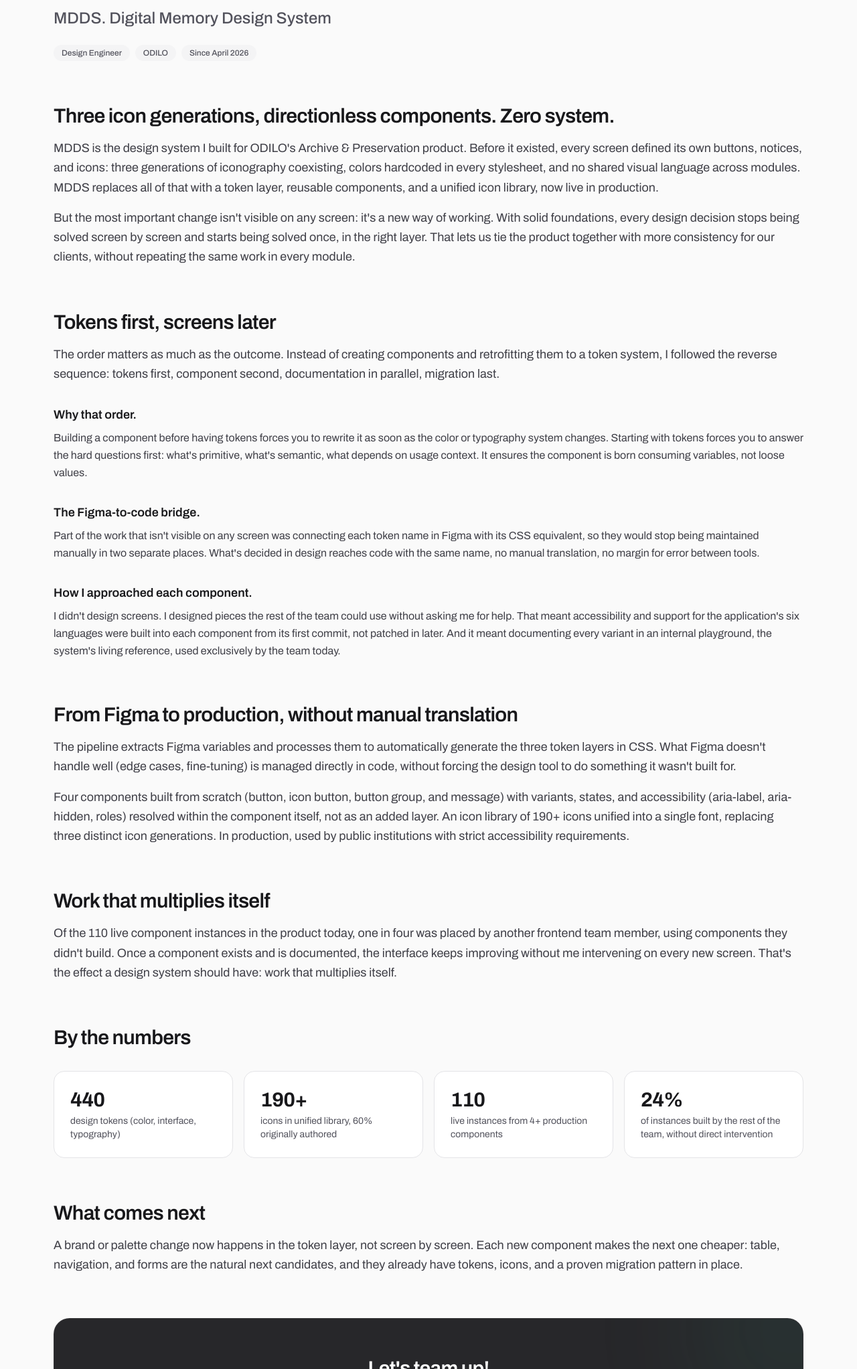
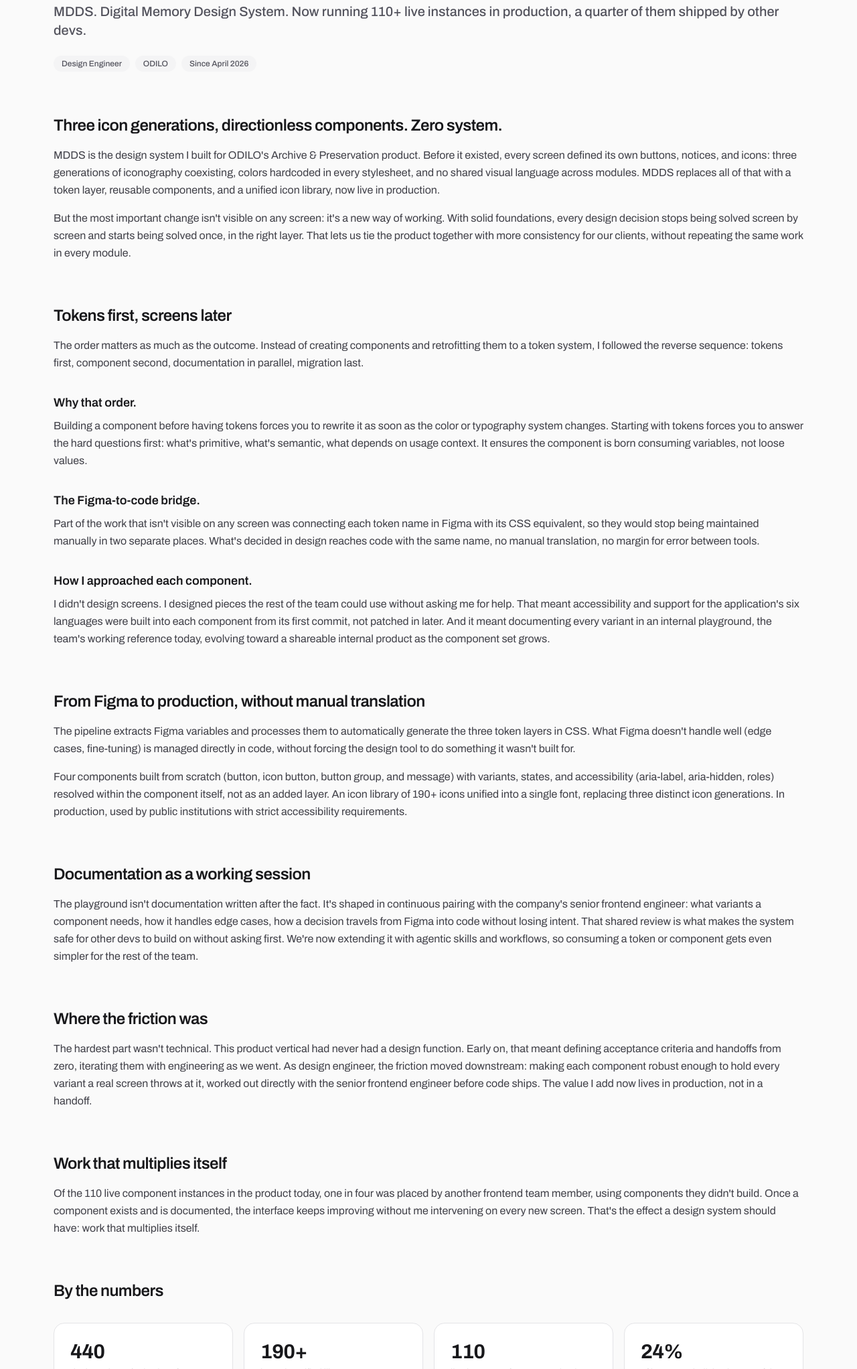
Before and after one commit to itsarodav/web-portfolio, a website built with Vite: page mdds-case.html in a window 1280 px wide. Shown: the part 756-2800 px from the top of the page at 67% size. Built offline with nearby package versions, Linux system fonts and the light colour scheme.

Commit message:
fix: cs info

```diff
--- a/mdds-case.html
+++ b/mdds-case.html
@@ -78,9 +78,9 @@
         </div>
 
         <div class="mt-8 space-y-4 md:mt-10">
-          <h1 class="text-3xl font-bold tracking-tight text-zinc-900 dark:text-zinc-100 md:text-5xl" data-i18n="case.mdds.title">Designed, engineered, and shipped. Solo.</h1>
+          <h1 class="text-2xl font-bold tracking-tight text-zinc-900 dark:text-zinc-100 md:text-4xl" data-i18n="case.mdds.title">Designed, engineered, and shipped. Solo.</h1>
 
-          <h2 class="text-xl text-zinc-600 dark:text-zinc-400 md:text-2xl font-medium" data-i18n="case.mdds.subtitle">MDDS. Digital Memory Design System</h2>
+          <h2 class="text-lg text-zinc-600 dark:text-zinc-400 md:text-xl font-medium" data-i18n="case.mdds.subtitle">MDDS. Digital Memory Design System. Now running 110+ live instances in production, a quarter of them shipped by other devs.</h2>
 
           <div class="flex flex-wrap gap-2 pt-2">
             <span class="rounded-full bg-zinc-100 px-3 py-1 text-xs font-medium text-zinc-600 dark:bg-zinc-800 dark:text-zinc-300" data-i18n="case.mdds.role">Design Engineer</span>
@@ -92,50 +92,62 @@
 
       <!-- OVERVIEW -->
       <section class="case-section mt-12 md:mt-16">
-        <h2 class="case-section-title text-2xl font-semibold tracking-tight text-zinc-900 dark:text-zinc-100 md:text-3xl" data-i18n="case.mdds.overview.title">Three icon generations, directionless components. Zero system.</h2>
-        <p class="mt-4 text-base leading-relaxed text-zinc-700 dark:text-zinc-300 md:text-lg" data-i18n="case.mdds.overview.p1">MDDS is the design system I built for ODILO's Archive & Preservation product. Before it existed, every screen defined its own buttons, notices, and icons: three generations of iconography coexisting, colors hardcoded in every stylesheet, and no shared visual language across modules. MDDS replaces all of that with a token layer, reusable components, and a unified icon library — now live in production.</p>
-        <p class="mt-4 text-base leading-relaxed text-zinc-700 dark:text-zinc-300 md:text-lg" data-i18n="case.mdds.overview.p2">But the most important change isn't visible on any screen: it's a new way of working. With solid foundations, every design decision stops being solved screen by screen and starts being solved once, in the right layer. That lets us tie the product together with more consistency for our clients, without repeating the same work in every module.</p>
+        <h2 class="case-section-title text-xl font-semibold tracking-tight text-zinc-900 dark:text-zinc-100 md:text-2xl" data-i18n="case.mdds.overview.title">Three icon generations, directionless components. Zero system.</h2>
+        <p class="mt-4 text-sm leading-relaxed text-zinc-700 dark:text-zinc-300 md:text-base" data-i18n="case.mdds.overview.p1">MDDS is the design system I built for ODILO's Archive & Preservation product. Before it existed, every screen defined its own buttons, notices, and icons: three generations of iconography coexisting, colors hardcoded in every stylesheet, and no shared visual language across modules. MDDS replaces all of that with a token layer, reusable components, and a unified icon library — now live in production.</p>
+        <p class="mt-4 text-sm leading-relaxed text-zinc-700 dark:text-zinc-300 md:text-base" data-i18n="case.mdds.overview.p2">But the most important change isn't visible on any screen: it's a new way of working. With solid foundations, every design decision stops being solved screen by screen and starts being solved once, in the right layer. That lets us tie the product together with more consistency for our clients, without repeating the same work in every module.</p>
       </section>
 
       <!-- TOKENS FIRST, SCREENS LATER -->
       <section class="case-section mt-12 md:mt-16">
-        <h2 class="case-section-title text-2xl font-semibold tracking-tight text-zinc-900 dark:text-zinc-100 md:text-3xl" data-i18n="case.mdds.s1.title">Tokens first, screens later</h2>
-        <p class="mt-4 text-base leading-relaxed text-zinc-700 dark:text-zinc-300 md:text-lg" data-i18n="case.mdds.s1.intro">The order matters as much as the outcome. Instead of creating components and retrofitting them to a token system, I followed the reverse sequence: tokens first, component second, documentation in parallel, migration last.</p>
+        <h2 class="case-section-title text-xl font-semibold tracking-tight text-zinc-900 dark:text-zinc-100 md:text-2xl" data-i18n="case.mdds.s1.title">Tokens first, screens later</h2>
+        <p class="mt-4 text-sm leading-relaxed text-zinc-700 dark:text-zinc-300 md:text-base" data-i18n="case.mdds.s1.intro">The order matters as much as the outcome. Instead of creating components and retrofitting them to a token system, I followed the reverse sequence: tokens first, component second, documentation in parallel, migration last.</p>
 
         <div class="mt-8 space-y-8">
           <div class="case-subsection">
-            <h3 class="text-lg font-semibold text-zinc-900 dark:text-zinc-100" data-i18n="case.mdds.s1.p1.title">Why that order.</h3>
-            <p class="mt-2 text-base leading-relaxed text-zinc-700 dark:text-zinc-300" data-i18n="case.mdds.s1.p1.body">Building a component before having tokens forces you to rewrite it as soon as the color or typography system changes. Starting with tokens forces you to answer the hard questions first — what's primitive, what's semantic, what depends on usage context — and ensures the component is born consuming variables, not loose values.</p>
+            <h3 class="text-base font-semibold text-zinc-900 dark:text-zinc-100 md:text-lg" data-i18n="case.mdds.s1.p1.title">Why that order.</h3>
+            <p class="mt-2 text-sm leading-relaxed text-zinc-700 dark:text-zinc-300 md:text-base" data-i18n="case.mdds.s1.p1.body">Building a component before having tokens forces you to rewrite it as soon as the color or typography system changes. Starting with tokens forces you to answer the hard questions first — what's primitive, what's semantic, what depends on usage context — and ensures the component is born consuming variables, not loose values.</p>
           </div>
 
           <div class="case-subsection">
-            <h3 class="text-lg font-semibold text-zinc-900 dark:text-zinc-100" data-i18n="case.mdds.s1.p3.title">The Figma-to-code bridge.</h3>
-            <p class="mt-2 text-base leading-relaxed text-zinc-700 dark:text-zinc-300" data-i18n="case.mdds.s1.p3.body">Part of the work that isn't visible on any screen was connecting each token name in Figma with its CSS equivalent, so they would stop being maintained manually in two separate places. What's decided in design reaches code with the same name — no manual translation, no margin for error between tools.</p>
+            <h3 class="text-base font-semibold text-zinc-900 dark:text-zinc-100 md:text-lg" data-i18n="case.mdds.s1.p3.title">The Figma-to-code bridge.</h3>
+            <p class="mt-2 text-sm leading-relaxed text-zinc-700 dark:text-zinc-300 md:text-base" data-i18n="case.mdds.s1.p3.body">Part of the work that isn't visible on any screen was connecting each token name in Figma with its CSS equivalent, so they would stop being maintained manually in two separate places. What's decided in design reaches code with the same name — no manual translation, no margin for error between tools.</p>
           </div>
 
           <div class="case-subsection">
-            <h3 class="text-lg font-semibold text-zinc-900 dark:text-zinc-100" data-i18n="case.mdds.s1.p4.title">How I approached each component.</h3>
-            <p class="mt-2 text-base leading-relaxed text-zinc-700 dark:text-zinc-300" data-i18n="case.mdds.s1.p4.body">I didn't design screens — I designed pieces the rest of the team could use without asking me for help. That meant accessibility and support for the application's six languages were built into each component from its first commit, not patched in later. And it meant documenting every variant in an internal playground — the system's living reference, used exclusively by the team today.</p>
+            <h3 class="text-base font-semibold text-zinc-900 dark:text-zinc-100 md:text-lg" data-i18n="case.mdds.s1.p4.title">How I approached each component.</h3>
+            <p class="mt-2 text-sm leading-relaxed text-zinc-700 dark:text-zinc-300 md:text-base" data-i18n="case.mdds.s1.p4.body">I didn't design screens — I designed pieces the rest of the team could use without asking me for help. That meant accessibility and support for the application's six languages were built into each component from its first commit, not patched in later. And it meant documenting every variant in an internal playground, the team's working reference today, evolving toward a shareable internal product as the component set grows.</p>
           </div>
         </div>
       </section>
 
       <!-- FROM FIGMA TO PRODUCTION -->
       <section class="case-section mt-12 md:mt-16">
-        <h2 class="case-section-title text-2xl font-semibold tracking-tight text-zinc-900 dark:text-zinc-100 md:text-3xl" data-i18n="case.mdds.s2.title">From Figma to production, without manual translation</h2>
-        <p class="mt-4 text-base leading-relaxed text-zinc-700 dark:text-zinc-300 md:text-lg" data-i18n="case.mdds.s2.p1">The pipeline extracts Figma variables and processes them to automatically generate the three token layers in CSS. What Figma doesn't handle well — edge cases, fine-tuning — is managed directly in code, without forcing the design tool to do something it wasn't built for.</p>
-        <p class="mt-4 text-base leading-relaxed text-zinc-700 dark:text-zinc-300 md:text-lg" data-i18n="case.mdds.s2.p2">Four components built from scratch — button, icon button, button group, and message — with variants, states, and accessibility (aria-label, aria-hidden, roles) resolved within the component itself, not as an added layer. An icon library of 190+ icons unified into a single font, replacing three distinct icon generations. In production, used by public institutions with strict accessibility requirements.</p>
+        <h2 class="case-section-title text-xl font-semibold tracking-tight text-zinc-900 dark:text-zinc-100 md:text-2xl" data-i18n="case.mdds.s2.title">From Figma to production, without manual translation</h2>
+        <p class="mt-4 text-sm leading-relaxed text-zinc-700 dark:text-zinc-300 md:text-base" data-i18n="case.mdds.s2.p1">The pipeline extracts Figma variables and processes them to automatically generate the three token layers in CSS. What Figma doesn't handle well — edge cases, fine-tuning — is managed directly in code, without forcing the design tool to do something it wasn't built for.</p>
+        <p class="mt-4 text-sm leading-relaxed text-zinc-700 dark:text-zinc-300 md:text-base" data-i18n="case.mdds.s2.p2">Four components built from scratch — button, icon button, button group, and message — with variants, states, and accessibility (aria-label, aria-hidden, roles) resolved within the component itself, not as an added layer. An icon library of 190+ icons unified into a single font, replacing three distinct icon generations. In production, used by public institutions with strict accessibility requirements.</p>
+      </section>
+
+      <!-- DOCUMENTATION AS A WORKING SESSION -->
+      <section class="case-section mt-12 md:mt-16">
+        <h2 class="case-section-title text-xl font-semibold tracking-tight text-zinc-900 dark:text-zinc-100 md:text-2xl" data-i18n="case.mdds.s2b.title">Documentation as a working session</h2>
+        <p class="mt-4 text-sm leading-relaxed text-zinc-700 dark:text-zinc-300 md:text-base" data-i18n="case.mdds.s2b.p1">The playground isn't documentation written after the fact. It's shaped in continuous pairing with the company's senior frontend engineer: what variants a component needs, how it handles edge cases, how a decision travels from Figma into code without losing intent. That shared review is what makes the system safe for other devs to build on without asking first. We're now extending it with agentic skills and workflows, so consuming a token or component gets even simpler for the rest of the team.</p>
+      </section>
+
+      <!-- WHERE THE FRICTION WAS -->
+      <section class="case-section mt-12 md:mt-16">
+        <h2 class="case-section-title text-xl font-semibold tracking-tight text-zinc-900 dark:text-zinc-100 md:text-2xl" data-i18n="case.mdds.s2c.title">Where the friction was</h2>
+        <p class="mt-4 text-sm leading-relaxed text-zinc-700 dark:text-zinc-300 md:text-base" data-i18n="case.mdds.s2c.p1">The hardest part wasn't technical. This product vertical had never had a design function. Early on, that meant defining acceptance criteria and handoffs from zero, iterating them with engineering as we went. As design engineer, the friction moved downstream: making each component robust enough to hold every variant a real screen throws at it, worked out directly with the senior frontend engineer before code ships. The value I add now lives in production, not in a handoff.</p>
       </section>
 
       <!-- WORK THAT MULTIPLIES ITSELF -->
       <section class="case-section mt-12 md:mt-16">
-        <h2 class="case-section-title text-2xl font-semibold tracking-tight text-zinc-900 dark:text-zinc-100 md:text-3xl" data-i18n="case.mdds.s3.title">Work that multiplies itself</h2>
-        <p class="mt-4 text-base leading-relaxed text-zinc-700 dark:text-zinc-300 md:text-lg" data-i18n="case.mdds.s3.p1">Of the 110 live component instances in the product today, one in four was placed by another frontend team member — using components they didn't build. Once a component exists and is documented, the interface keeps improving without me intervening on every new screen. That's the effect a design system should have: work that multiplies itself.</p>
+        <h2 class="case-section-title text-xl font-semibold tracking-tight text-zinc-900 dark:text-zinc-100 md:text-2xl" data-i18n="case.mdds.s3.title">Work that multiplies itself</h2>
+        <p class="mt-4 text-sm leading-relaxed text-zinc-700 dark:text-zinc-300 md:text-base" data-i18n="case.mdds.s3.p1">Of the 110 live component instances in the product today, one in four was placed by another frontend team member — using components they didn't build. Once a component exists and is documented, the interface keeps improving without me intervening on every new screen. That's the effect a design system should have: work that multiplies itself.</p>
       </section>
 
       <!-- BY THE NUMBERS -->
       <section class="case-section mt-12 md:mt-16">
-        <h2 class="case-section-title text-2xl font-semibold tracking-tight text-zinc-900 dark:text-zinc-100 md:text-3xl" data-i18n="case.mdds.s4.title">By the numbers</h2>
+        <h2 class="case-section-title text-xl font-semibold tracking-tight text-zinc-900 dark:text-zinc-100 md:text-2xl" data-i18n="case.mdds.s4.title">By the numbers</h2>
 
         <div class="mt-8 grid grid-cols-2 gap-4 lg:grid-cols-4">
           <div class="case-stat rounded-2xl border border-zinc-200 bg-white p-6 dark:border-zinc-800 dark:bg-zinc-900">
@@ -159,8 +171,8 @@
 
       <!-- WHAT COMES NEXT -->
       <section class="case-section mt-12 md:mt-16">
-        <h2 class="case-section-title text-2xl font-semibold tracking-tight text-zinc-900 dark:text-zinc-100 md:text-3xl" data-i18n="case.mdds.s5.title">What comes next</h2>
-        <p class="mt-4 text-base leading-relaxed text-zinc-700 dark:text-zinc-300 md:text-lg" data-i18n="case.mdds.s5.p1">A brand or palette change now happens in the token layer, not screen by screen. Each new component makes the next one cheaper: table, navigation, and forms are the natural next candidates — and they already have tokens, icons, and a proven migration pattern in place.</p>
+        <h2 class="case-section-title text-xl font-semibold tracking-tight text-zinc-900 dark:text-zinc-100 md:text-2xl" data-i18n="case.mdds.s5.title">What comes next</h2>
+        <p class="mt-4 text-sm leading-relaxed text-zinc-700 dark:text-zinc-300 md:text-base" data-i18n="case.mdds.s5.p1">A brand or palette change now happens in the token layer, not screen by screen. Each new component builds on what's already there, so the next one comes together faster and lighter than the last. Table, navigation, and forms are next: they inherit tokens, icons, and a migration pattern already proven in production. Every migration also retires real technical debt, with a direct impact on both product velocity and the business bottom line. The system isn't finished. It's compounding.</p>
       </section>
 
       <div class="mt-16"></div>
--- a/public/locales/en.json
+++ b/public/locales/en.json
@@ -112,7 +112,7 @@
 
   "case.mdds.back": "Back to work",
 "case.mdds.title": "Designed, engineered, and shipped. Solo.",
-  "case.mdds.subtitle": "MDDS. Digital Memory Design System",
+  "case.mdds.subtitle": "MDDS. Digital Memory Design System. Now running 110+ live instances in production, a quarter of them shipped by other devs.",
   "case.mdds.role": "Design Engineer",
   "case.mdds.company": "ODILO",
   "case.mdds.date": "Since April 2026",
@@ -126,10 +126,14 @@
   "case.mdds.s1.p3.title": "The Figma-to-code bridge.",
   "case.mdds.s1.p3.body": "Part of the work that isn't visible on any screen was connecting each token name in Figma with its CSS equivalent, so they would stop being maintained manually in two separate places. What's decided in design reaches code with the same name, no manual translation, no margin for error between tools.",
   "case.mdds.s1.p4.title": "How I approached each component.",
-  "case.mdds.s1.p4.body": "I didn't design screens. I designed pieces the rest of the team could use without asking me for help. That meant accessibility and support for the application's six languages were built into each component from its first commit, not patched in later. And it meant documenting every variant in an internal playground, the system's living reference, used exclusively by the team today.",
+  "case.mdds.s1.p4.body": "I didn't design screens. I designed pieces the rest of the team could use without asking me for help. That meant accessibility and support for the application's six languages were built into each component from its first commit, not patched in later. And it meant documenting every variant in an internal playground, the team's working reference today, evolving toward a shareable internal product as the component set grows.",
   "case.mdds.s2.title": "From Figma to production, without manual translation",
   "case.mdds.s2.p1": "The pipeline extracts Figma variables and processes them to automatically generate the three token layers in CSS. What Figma doesn't handle well (edge cases, fine-tuning) is managed directly in code, without forcing the design tool to do something it wasn't built for.",
   "case.mdds.s2.p2": "Four components built from scratch (button, icon button, button group, and message) with variants, states, and accessibility (aria-label, aria-hidden, roles) resolved within the component itself, not as an added layer. An icon library of 190+ icons unified into a single font, replacing three distinct icon generations. In production, used by public institutions with strict accessibility requirements.",
+  "case.mdds.s2b.title": "Documentation as a working session",
+  "case.mdds.s2b.p1": "The playground isn't documentation written after the fact. It's shaped in continuous pairing with the company's senior frontend engineer: what variants a component needs, how it handles edge cases, how a decision travels from Figma into code without losing intent. That shared review is what makes the system safe for other devs to build on without asking first. We're now extending it with agentic skills and workflows, so consuming a token or component gets even simpler for the rest of the team.",
+  "case.mdds.s2c.title": "Where the friction was",
+  "case.mdds.s2c.p1": "The hardest part wasn't technical. This product vertical had never had a design function. Early on, that meant defining acceptance criteria and handoffs from zero, iterating them with engineering as we went. As design engineer, the friction moved downstream: making each component robust enough to hold every variant a real screen throws at it, worked out directly with the senior frontend engineer before code ships. The value I add now lives in production, not in a handoff.",
   "case.mdds.s3.title": "Work that multiplies itself",
   "case.mdds.s3.p1": "Of the 110 live component instances in the product today, one in four was placed by another frontend team member, using components they didn't build. Once a component exists and is documented, the interface keeps improving without me intervening on every new screen. That's the effect a design system should have: work that multiplies itself.",
   "case.mdds.s4.title": "By the numbers",
@@ -142,5 +146,5 @@
   "case.mdds.stat5.value": "24%",
   "case.mdds.stat5.label": "of instances built by the rest of the team, without direct intervention",
   "case.mdds.s5.title": "What comes next",
-  "case.mdds.s5.p1": "A brand or palette change now happens in the token layer, not screen by screen. Each new component makes the next one cheaper: table, navigation, and forms are the natural next candidates, and they already have tokens, icons, and a proven migration pattern in place."
+  "case.mdds.s5.p1": "A brand or palette change now happens in the token layer, not screen by screen. Each new component builds on what's already there, so the next one comes together faster and lighter than the last. Table, navigation, and forms are next: they inherit tokens, icons, and a migration pattern already proven in production. Every migration also retires real technical debt, with a direct impact on both product velocity and the business bottom line. The system isn't finished. It's compounding."
 }
```
Also changed, not shown: public/locales/es.json (+7 -3 lines).
